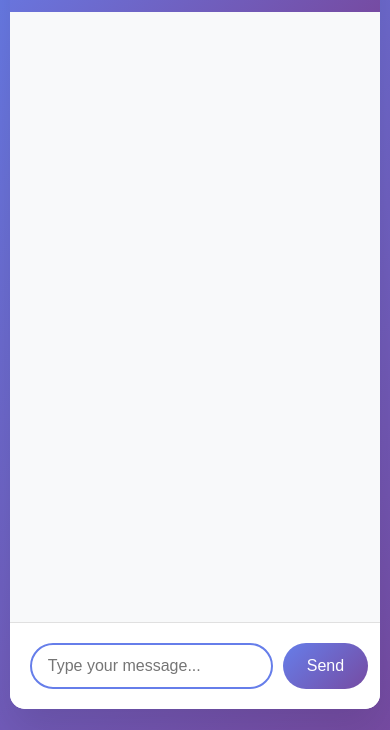
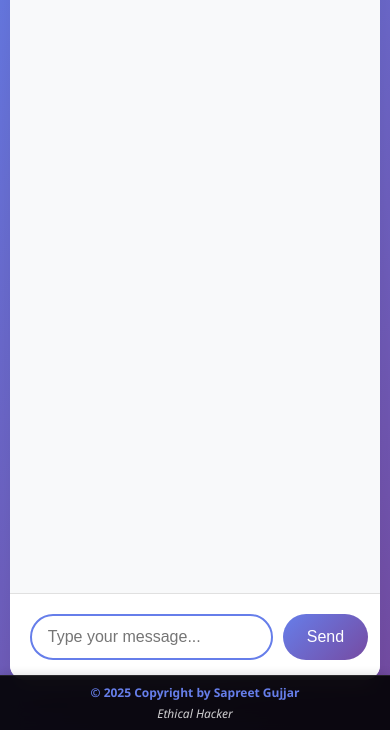
Before and after one commit to sapreet-singh/web-chat, a website: page public/index.html in a window 390 px wide. Shown: the part 114-844 px from the top of the page. Drawn offline with nearby package versions, Linux system fonts and the light colour scheme; no server answers.

Commit message:
Add copyright footer with styling and adjust chat container height for footer space

```diff
--- a/public/index.html
+++ b/public/index.html
@@ -37,6 +37,14 @@
         <span id="status-text"></span>
     </div>
 
+    <!-- Copyright Footer -->
+    <footer class="copyright-footer">
+        <div class="copyright-content">
+            <span class="copyright-text">© 2025 Copyright by Sapreet Gujjar</span>
+            <span class="developer-title">Ethical Hacker</span>
+        </div>
+    </footer>
+
     <script src="/socket.io/socket.io.js"></script>
     <script src="script.js"></script>
 </body>
--- a/public/style.css
+++ b/public/style.css
@@ -308,6 +308,46 @@ body {
     color: #333;
 }
 
+/* Copyright Footer */
+.copyright-footer {
+    position: fixed;
+    bottom: 0;
+    left: 0;
+    right: 0;
+    background: rgba(0, 0, 0, 0.9);
+    backdrop-filter: blur(10px);
+    color: white;
+    padding: 5px 10px;
+    text-align: center;
+    font-size: 0.875rem;
+    z-index: 1000;
+    border-top: 1px solid rgba(255, 255, 255, 0.1);
+    box-shadow: 0 -2px 8px rgba(0, 0, 0, 0.1);
+}
+
+.copyright-content {
+    display: flex;
+    align-items: center;
+    justify-content: center;
+    gap: 0.75rem;
+    flex-wrap: wrap;
+}
+
+.copyright-text {
+    font-weight: 600;
+    color: #667eea;
+}
+
+.separator {
+    color: rgba(255, 255, 255, 0.5);
+    font-weight: bold;
+}
+
+.developer-title {
+    color: rgba(255, 255, 255, 0.8);
+    font-style: italic;
+}
+
 /* Status Message */
 .status-message {
     position: fixed;
@@ -325,7 +365,8 @@ body {
 @media (max-width: 768px) {
     .chat-container {
         width: 95%;
-        height: 95vh;
+        height: calc(95vh - 60px); /* Account for footer height */
+        margin-bottom: 60px; /* Space for footer */
     }
 
     .chat-header {
@@ -342,4 +383,30 @@ body {
     .message-content {
         max-width: 85%;
     }
+
+    .copyright-footer {
+        padding: 10px 15px;
+        font-size: 0.8rem;
+    }
+
+    .copyright-content {
+        flex-direction: column;
+        gap: 0.5rem;
+    }
 }
+
+@media (max-width: 480px) {
+    .chat-container {
+        height: calc(100vh - 50px); /* Account for smaller footer */
+        margin-bottom: 50px;
+    }
+
+    .copyright-footer {
+        padding: 8px 10px;
+        font-size: 0.75rem;
+    }
+
+    .copyright-content {
+        gap: 0.25rem;
+    }
+}
```
